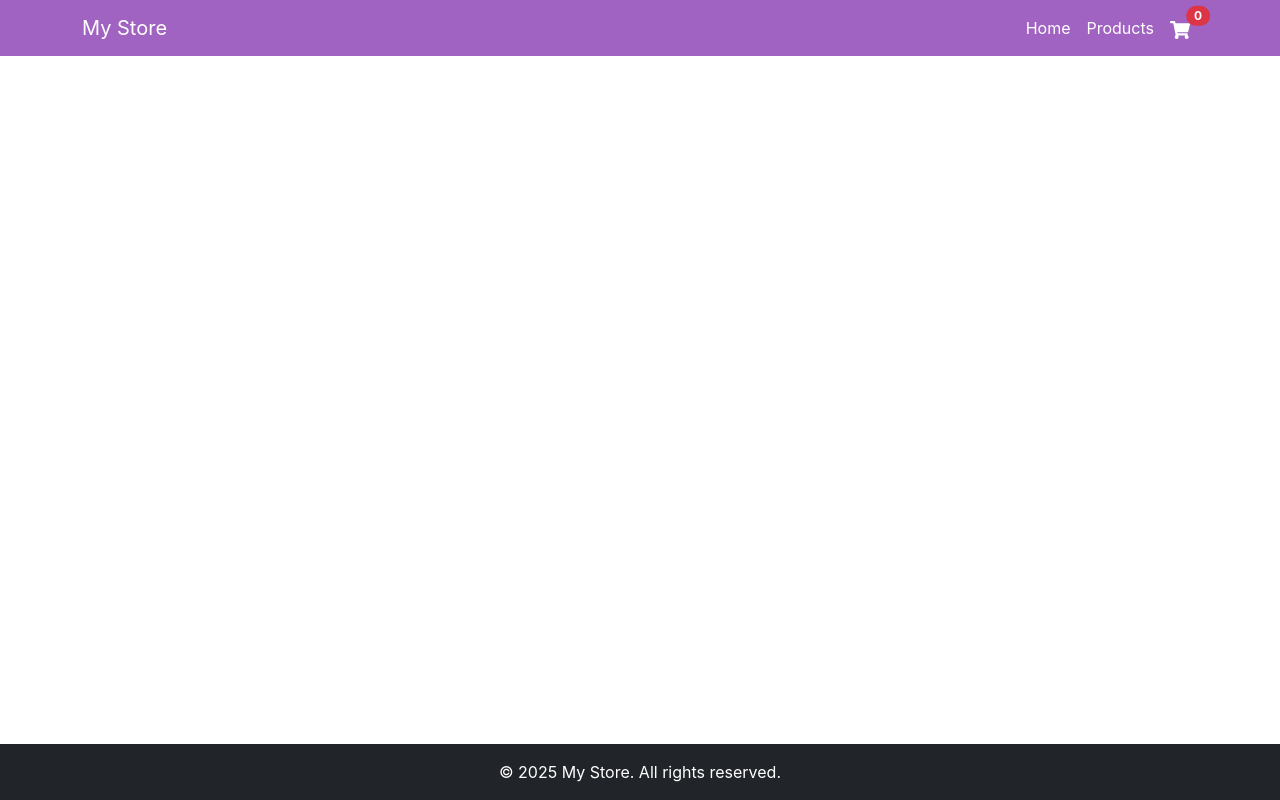
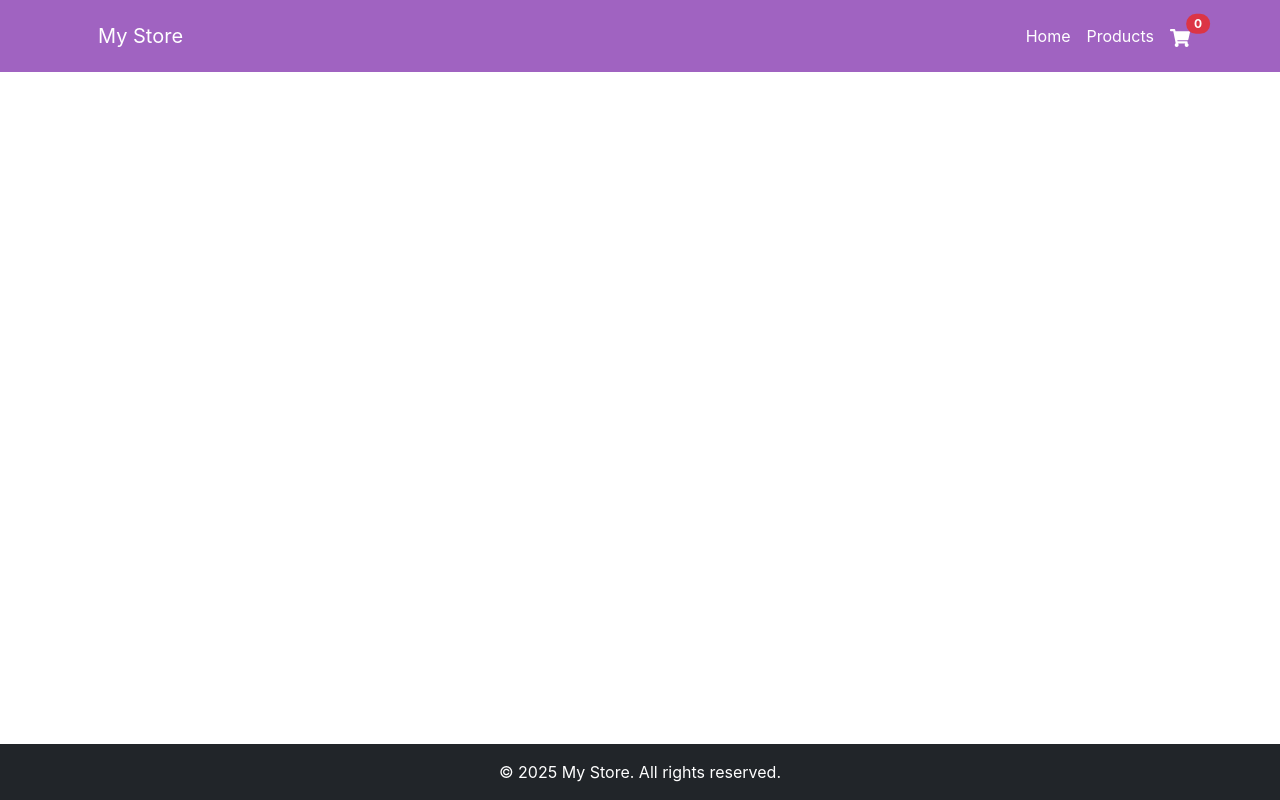
Before and after one commit to Hemabindu-Annadanam/Webpage, a React (Create React App) app: page / in a window 1280 px wide. Built offline with nearby package versions, Linux system fonts and the light colour scheme.

Commit message:
Changed app name and logo

```diff
--- a/public/index.html
+++ b/public/index.html
@@ -2,7 +2,7 @@
 <html lang="en">
   <head>
     <meta charset="utf-8" />
-    <link rel="icon" href="%PUBLIC_URL%/favicon.ico" />
+    <link rel="icon" href="https://img.freepik.com/premium-vector/mobile-store-logo-design_23-2149750708.jpg" />
     <meta name="viewport" content="width=device-width, initial-scale=1" />
     <meta name="theme-color" content="#000000" />
     <meta
@@ -25,7 +25,7 @@
       work correctly both with client-side routing and a non-root public URL.
       Learn how to configure a non-root public URL by running `npm run build`.
     -->
-    <title>React App</title>
+    <title>My Store</title>
   </head>
   <body>
     <noscript>You need to enable JavaScript to run this app.</noscript>
--- a/src/components/Header.js
+++ b/src/components/Header.js
@@ -6,7 +6,10 @@ import { FaShoppingCart } from 'react-icons/fa';
 const Header = ({ cartCount }) => (
   <Navbar className="custom-navbar" variant="dark" expand="lg" sticky='top'>
     <Container>
-      <Navbar.Brand href="#">My Store</Navbar.Brand>
+      <Navbar.Brand href="#">
+        <Nav.Link as={Link} to="Webpage/" href="#" className="text-white">My Store</Nav.Link>
+
+        </Navbar.Brand>
       <Navbar.Toggle aria-controls="navbar-nav" />
       <Navbar.Collapse id="navbar-nav">
         <Nav className="ms-auto">
```
